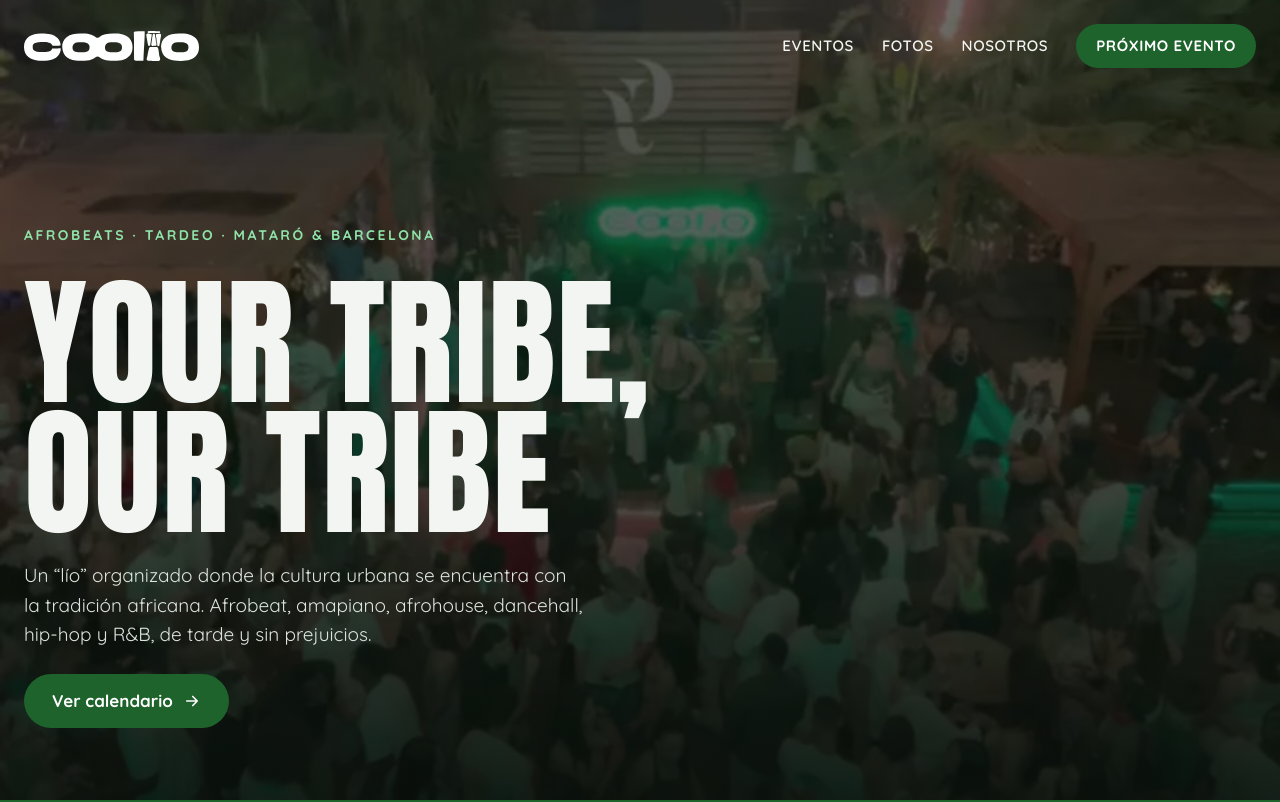
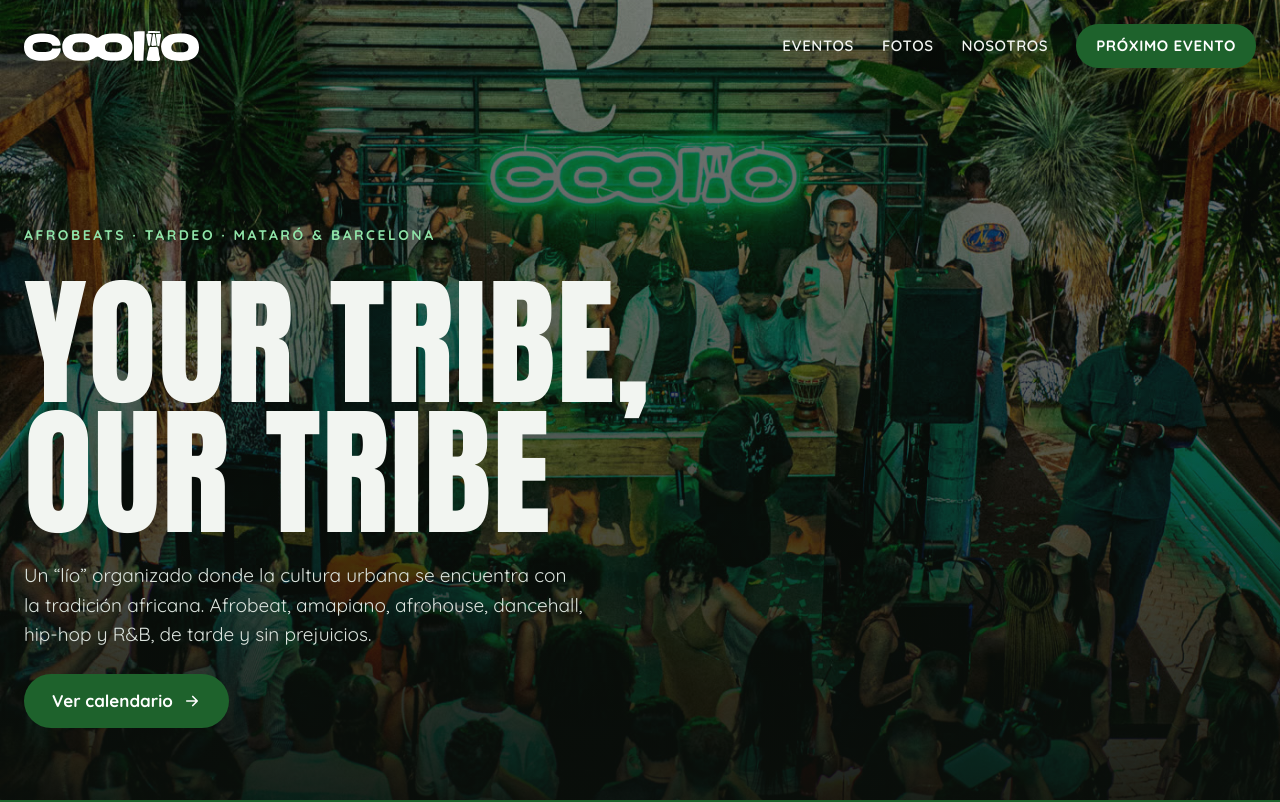
Before and after one commit to coolioevents303-spec/coolio, a plain HTML site: page index.html in a window 1280 px wide. Shown: the top 802 px of the page. Drawn offline with Linux system fonts and the light colour scheme; no server answers.

Commit message:
Nueva foto de portada (COOLIO_youngssef-52)
Co-Authored-By: Claude Opus 5.5 <noreply@anthropic.com>

```diff
--- a/index.html
+++ b/index.html
@@ -31,7 +31,7 @@
 
   <main>
     <section class="hero" id="inicio">
-      <img class="hero__foto" src="img/foto-terraza.jpg" alt="Pista llena en una tarde de Coolío al aire libre">
+      <img class="hero__foto" src="img/portada.jpg" alt="Cabina con el neón de Coolío y la pista llena en una edición al aire libre" fetchpriority="high">
       <div class="hero__velo"></div>
       <div class="hero__contenido contenedor">
         <p class="antetitulo">Afrobeats · Tardeo · Mataró &amp; Barcelona</p>
--- a/styles.css
+++ b/styles.css
@@ -75,7 +75,7 @@ a:hover { color: #C4F2D1; }
 
 /* ---------- Portada ---------- */
 .hero { position: relative; min-height: 760px; min-height: min(100svh, 900px); display: flex; align-items: flex-end; overflow: hidden; }
-.hero__foto { position: absolute; inset: 0; width: 100%; height: 100%; object-fit: cover; object-position: center 55%; }
+.hero__foto { position: absolute; inset: 0; width: 100%; height: 100%; object-fit: cover; object-position: center 60%; }
 .hero__velo { position: absolute; inset: 0; background: linear-gradient(to bottom, rgba(10,15,11,.55), rgba(10,15,11,.7) 60%, rgba(10,15,11,.92)); }
 .hero__contenido { position: relative; width: 100%; padding-top: 160px; padding-bottom: 72px; display: flex; flex-direction: column; gap: 24px; }
 .hero__titulo { margin: 0; font-family: var(--titulares); font-weight: 400; font-size: clamp(64px, 11vw, 168px); line-height: .92; text-transform: uppercase; letter-spacing: .01em; }
```
Also changed, not shown: img/portada.jpg (added).
